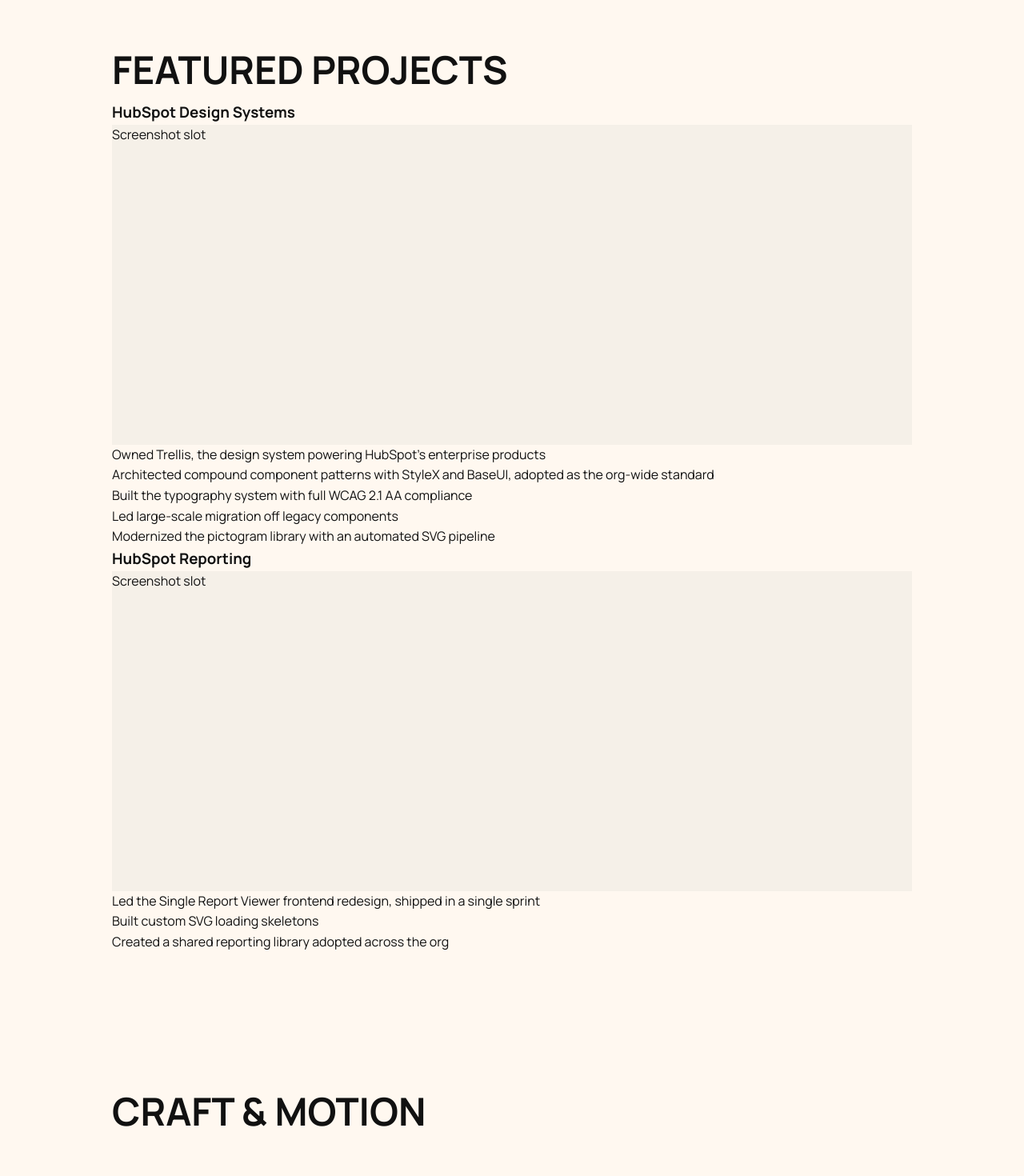
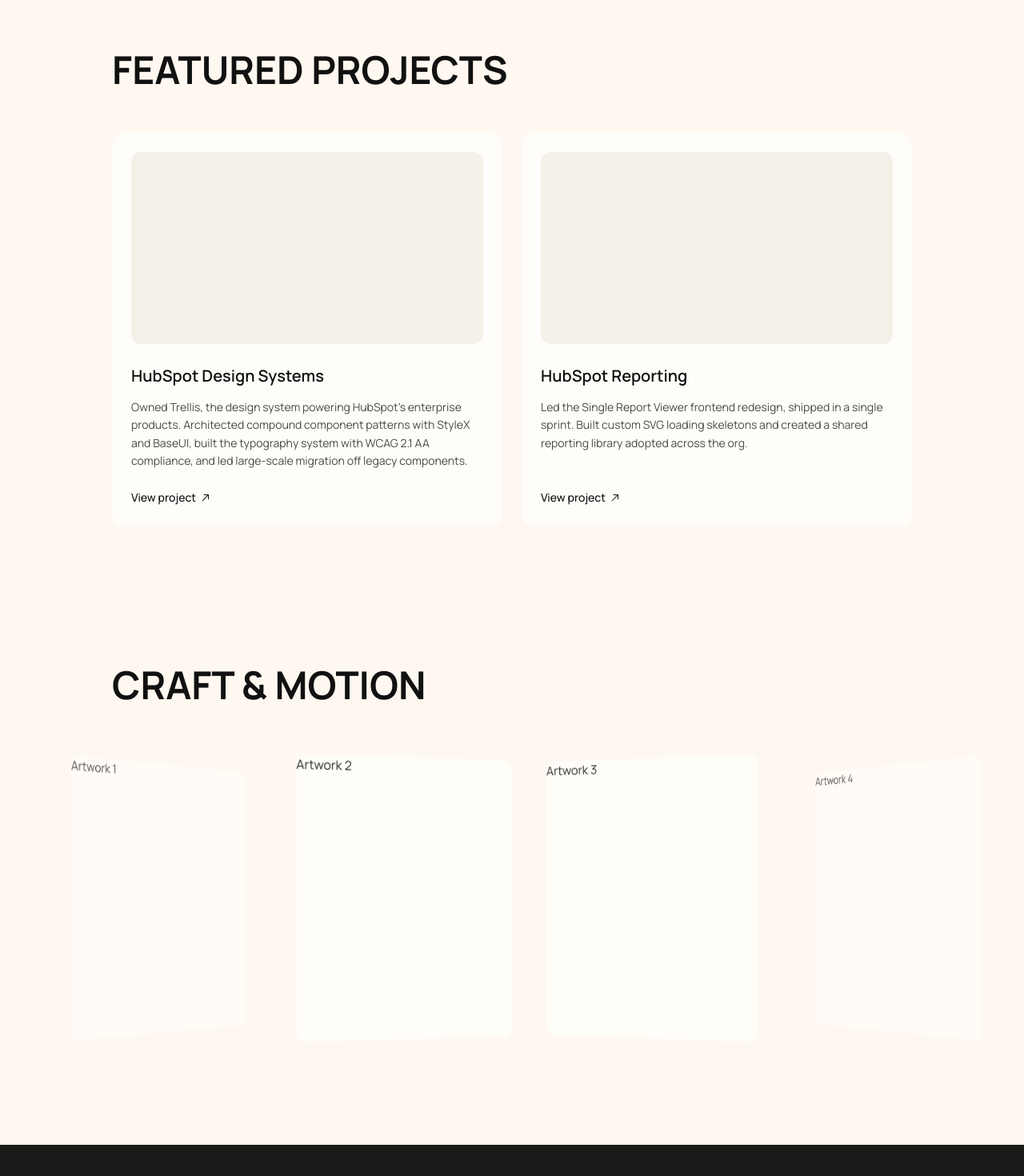
Before and after one commit to Joha99/joha-kim-portfolio, a React (Vite) app: page / in a window 1280 px wide. Shown: the part 2040-3510 px from the top of the page at 80% size. Built offline with nearby package versions, Linux system fonts and the light colour scheme.

Commit message:
add basic styles

```diff
--- a/src/components/sections/Artwork.tsx
+++ b/src/components/sections/Artwork.tsx
@@ -1,3 +1,4 @@
+import { useEffect, useRef, useState } from "react";
 import styled from "styled-components";
 
 import { PageGridSection } from "@/components/layout/PageGridLayout";
@@ -5,16 +6,121 @@
 
 const Section = styled(PageGridSection)(() => ({}));
 
-const Content = styled.div(() => ({
+const Header = styled.div(() => ({
   gridColumn: "2 / -2",
 }));
 
+const TrackWrapper = styled.div(() => ({
+  gridColumn: "1 / -1",
+  overflow: "hidden",
+  perspective: "1200px",
+}));
+
+const Track = styled.div(({ theme }) => ({
+  display: "flex",
+  gap: theme.spacing["24"],
+  overflowX: "auto",
+  padding: `${theme.spacing["48"]} ${theme.spacing["64"]}`,
+  scrollSnapType: "x mandatory",
+  scrollbarWidth: "none",
+  "&::-webkit-scrollbar": {
+    display: "none",
+  },
+}));
+
+const Card = styled.div<{ $rotateY: number; $scale: number; $opacity: number }>(
+  ({ theme, $rotateY, $scale, $opacity }) => ({
+    backgroundColor: theme.colors.background.primary,
+    borderRadius: "12px",
+    flex: "0 0 280px",
+    height: "360px",
+    opacity: $opacity,
+    scrollSnapAlign: "center",
+    transform: `perspective(1200px) rotateY(${$rotateY}deg) scale(${$scale})`,
+    transition: "transform 0.3s ease, opacity 0.3s ease",
+  }),
+);
+
+const artworks = [
+  { id: 1, label: "Artwork 1" },
+  { id: 2, label: "Artwork 2" },
+  { id: 3, label: "Artwork 3" },
+  { id: 4, label: "Artwork 4" },
+  { id: 5, label: "Artwork 5" },
+  { id: 6, label: "Artwork 6" },
+  { id: 7, label: "Artwork 7" },
+];
+
+function getCardTransform(
+  cardEl: HTMLElement,
+  trackEl: HTMLElement,
+): { rotateY: number; scale: number; opacity: number } {
+  const trackRect = trackEl.getBoundingClientRect();
+  const cardRect = cardEl.getBoundingClientRect();
+  const trackCenter = trackRect.left + trackRect.width / 2;
+  const cardCenter = cardRect.left + cardRect.width / 2;
+  const offset = cardCenter - trackCenter;
+  const maxOffset = trackRect.width / 2;
+  const normalized = Math.max(-1, Math.min(1, offset / maxOffset));
+
+  return {
+    opacity: 1 - Math.abs(normalized) * 0.4,
+    rotateY: normalized * -50,
+    scale: 1 - Math.abs(normalized) * 0.1,
+  };
+}
+
 export function Artwork() {
+  const trackRef = useRef<HTMLDivElement>(null);
+  const cardRefs = useRef<(HTMLDivElement | null)[]>([]);
+  const [transforms, setTransforms] = useState(
+    artworks.map(() => ({ rotateY: 0, scale: 1, opacity: 1 })),
+  );
+
+  useEffect(() => {
+    const track = trackRef.current;
+    if (!track) return;
+
+    const update = () => {
+      const next = cardRefs.current.map((card) => {
+        if (!card || !track) return { rotateY: 0, scale: 1, opacity: 1 };
+        return getCardTransform(card, track);
+      });
+      setTransforms(next);
+    };
+
+    update();
+    track.addEventListener("scroll", update, { passive: true });
+    window.addEventListener("resize", update);
+
+    return () => {
+      track.removeEventListener("scroll", update);
+      window.removeEventListener("resize", update);
+    };
+  }, []);
+
   return (
     <Section id="artwork">
-      <Content>
+      <Header>
         <SectionHeader>Craft & Motion</SectionHeader>
-      </Content>
+      </Header>
+      <TrackWrapper>
+        <Track ref={trackRef}>
+          {artworks.map((item, i) => (
+            <Card
+              key={item.id}
+              ref={(el) => {
+                cardRefs.current[i] = el;
+              }}
+              $rotateY={transforms[i].rotateY}
+              $scale={transforms[i].scale}
+              $opacity={transforms[i].opacity}
+            >
+              {item.label}
+            </Card>
+          ))}
+        </Track>
+      </TrackWrapper>
     </Section>
   );
 }
--- a/src/components/sections/Projects.tsx
+++ b/src/components/sections/Projects.tsx
@@ -1,3 +1,4 @@
+import { ArrowTopRightIcon } from "@radix-ui/react-icons";
 import styled from "styled-components";
 
 import { PageGridSection } from "@/components/layout/PageGridLayout";
@@ -9,57 +10,82 @@
   gridColumn: "2 / -2",
 }));
 
-const ProjectCard = styled.div(() => ({}));
+const CardGrid = styled.div(({ theme }) => ({
+  display: "grid",
+  gap: theme.spacing["24"],
+  gridTemplateColumns: "repeat(2, 1fr)",
+  marginTop: theme.spacing["40"],
+}));
 
-const ProjectList = styled.ul(() => ({
-  listStyle: "none",
+const Card = styled.div(({ theme }) => ({
+  backgroundColor: theme.colors.background.primary,
+  borderRadius: "16px",
+  display: "flex",
+  flexDirection: "column",
+  overflow: "hidden",
+  padding: theme.spacing["24"],
 }));
 
 const ImageSlot = styled.div(({ theme }) => ({
   backgroundColor: theme.colors.background.sand,
-  height: "400px",
+  borderRadius: "12px",
+  height: "240px",
+  marginBottom: theme.spacing["24"],
 }));
+
+const CardTitle = styled.h3(({ theme }) => ({
+  fontSize: theme.fontSizes.xl,
+  fontWeight: theme.fontWeights.semibold,
+  marginBottom: theme.spacing["12"],
+}));
+
+const CardDescription = styled.p(({ theme }) => ({
+  color: theme.colors.font.secondary,
+  flex: 1,
+  fontSize: theme.fontSizes.sm,
+  lineHeight: 1.6,
+  marginBottom: theme.spacing["24"],
+}));
+
+const CardLink = styled.span(({ theme }) => ({
+  alignItems: "center",
+  color: theme.colors.font.primary,
+  display: "inline-flex",
+  fontSize: theme.fontSizes.sm,
+  fontWeight: theme.fontWeights.medium,
+  gap: theme.spacing["4"],
+}));
+
+const projects = [
+  {
+    title: "HubSpot Design Systems",
+    description:
+      "Owned Trellis, the design system powering HubSpot's enterprise products. Architected compound component patterns with StyleX and BaseUI, built the typography system with WCAG 2.1 AA compliance, and led large-scale migration off legacy components.",
+  },
+  {
+    title: "HubSpot Reporting",
+    description:
+      "Led the Single Report Viewer frontend redesign, shipped in a single sprint. Built custom SVG loading skeletons and created a shared reporting library adopted across the org.",
+  },
+];
 
 export function Projects() {
   return (
     <Section id="projects">
       <Content>
         <SectionHeader>Featured Projects</SectionHeader>
-
-        <ProjectCard>
-          <h3>HubSpot Design Systems</h3>
-          <ImageSlot>Screenshot slot</ImageSlot>
-          <ProjectList>
-            <li>
-              Owned Trellis, the design system powering HubSpot's enterprise
-              products
-            </li>
-            <li>
-              Architected compound component patterns with StyleX and BaseUI,
-              adopted as the org-wide standard
-            </li>
-            <li>
-              Built the typography system with full WCAG 2.1 AA compliance
-            </li>
-            <li>Led large-scale migration off legacy components</li>
-            <li>
-              Modernized the pictogram library with an automated SVG pipeline
-            </li>
-          </ProjectList>
-        </ProjectCard>
-
-        <ProjectCard>
-          <h3>HubSpot Reporting</h3>
-          <ImageSlot>Screenshot slot</ImageSlot>
-          <ProjectList>
-            <li>
-              Led the Single Report Viewer frontend redesign, shipped in a
-              single sprint
-            </li>
-            <li>Built custom SVG loading skeletons</li>
-            <li>Created a shared reporting library adopted across the org</li>
-          </ProjectList>
-        </ProjectCard>
+        <CardGrid>
+          {projects.map((project) => (
+            <Card key={project.title}>
+              <ImageSlot />
+              <CardTitle>{project.title}</CardTitle>
+              <CardDescription>{project.description}</CardDescription>
+              <CardLink>
+                View project <ArrowTopRightIcon />
+              </CardLink>
+            </Card>
+          ))}
+        </CardGrid>
       </Content>
     </Section>
   );
--- a/src/components/sections/Skills.tsx
+++ b/src/components/sections/Skills.tsx
@@ -19,13 +19,14 @@
 
 const Category = styled.h3(({ theme }) => ({
   fontSize: theme.fontSizes.lg,
-  fontWeight: theme.fontWeights.normal,
+  fontWeight: theme.fontWeights.semibold,
 }));
 
 const Tags = styled.span(({ theme }) => ({
   color: theme.colors.font.muted,
   fontFamily: theme.fonts.mono,
   fontSize: theme.fontSizes.sm,
+  fontWeight: theme.fontWeights.medium,
   textTransform: "uppercase",
 }));
 
@@ -39,11 +40,11 @@
     tags: ["Styled Components", "StyleX", "Tailwind", "Sass", "CSS Modules"],
   },
   {
-    category: "Design Systems",
+    category: "Design systems",
     tags: ["Design Tokens", "Component APIs", "Accessibility", "SVG", "Figma"],
   },
   {
-    category: "State Management",
+    category: "State management",
     tags: ["Zustand", "Redux"],
   },
   {
```
